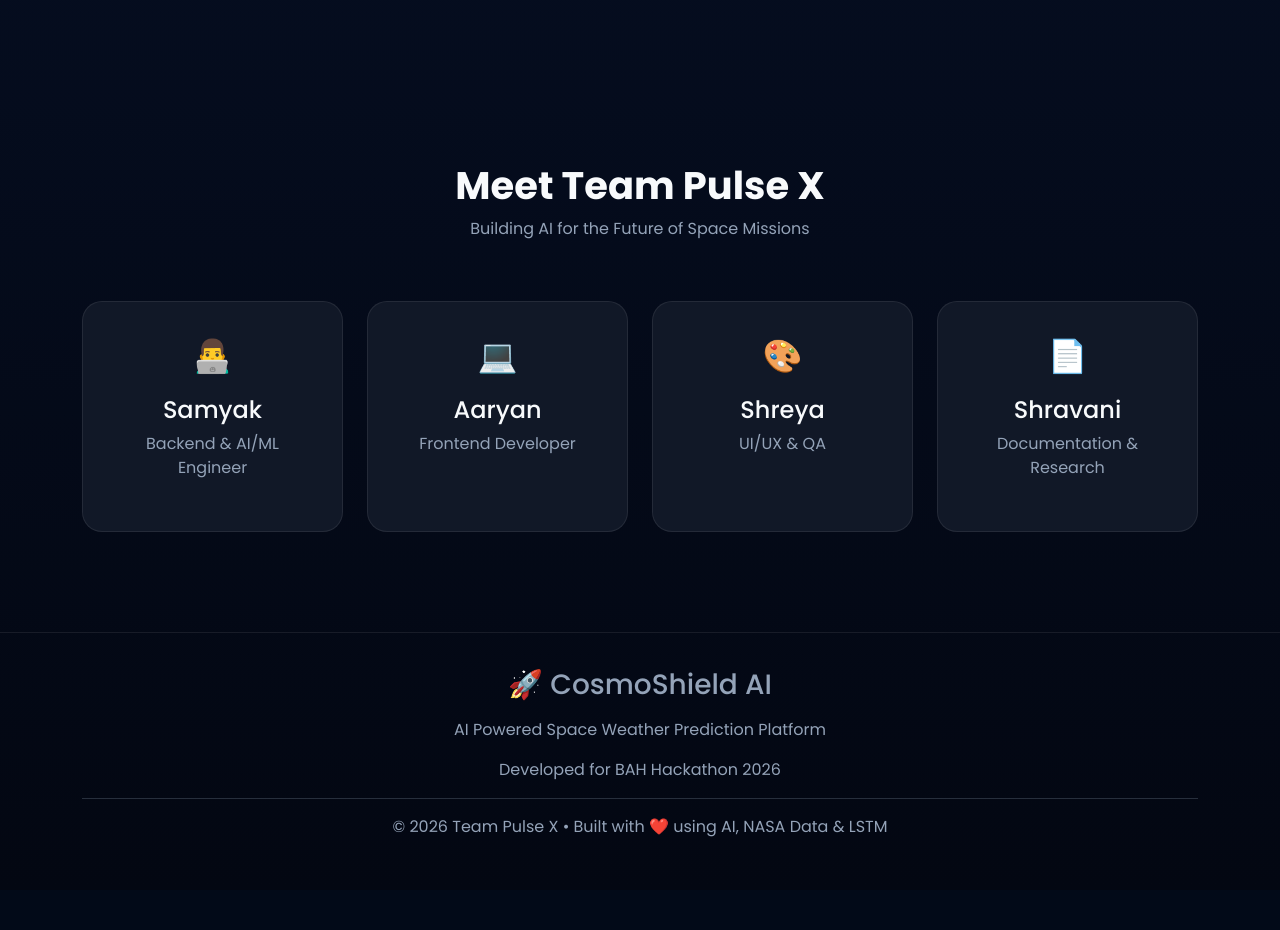
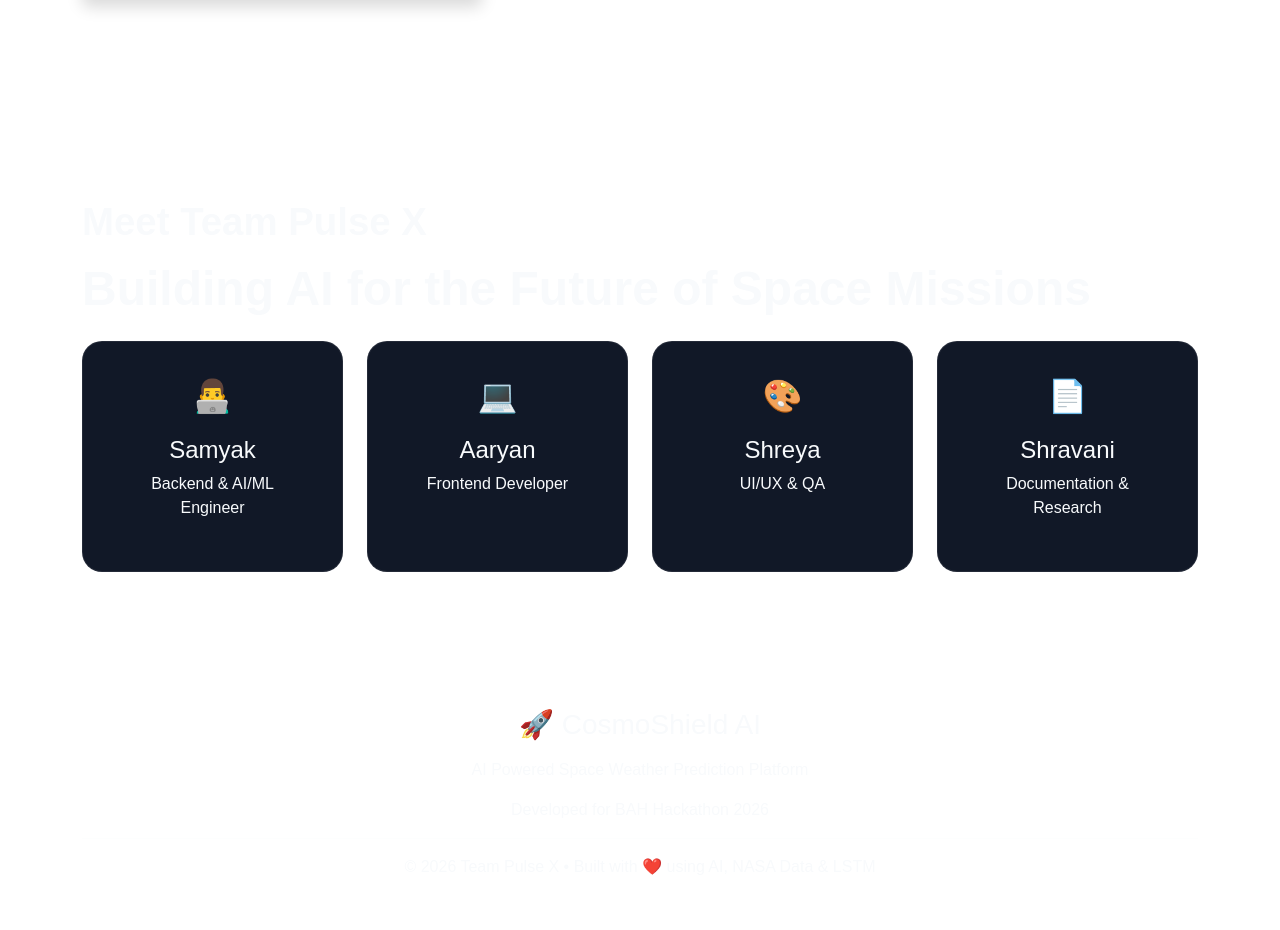
Before and after one commit to Samyakborkar12/CosmoShield-AI, a Flask app: page / in a window 1280 px wide. Shown: the part 2959-3889 px from the top of the page. Before the commit the page ends 3796 px from the top, so only its background shows below. Run offline with Flask 3, Linux system fonts and the light colour scheme.

Commit message:
Modify css file

```diff
--- a/frontend/static/css/style.css
+++ b/frontend/static/css/style.css
@@ -1,16 +1,36 @@
-@import url('https://fonts.googleapis.com/css2?family=Poppins:wght@300;400;500;600;700;800&display=swap');
+@import url('https://fonts.googleapis.com/css2?family=Space+Grotesk:wght@400;500;700&family=Inter:wght@400;500;600;700&display=swap');
 
 :root{
-    --bg:#030712;
-    --bg2:#07132d;
-    --card:#111827;
-    --primary:#0ea5e9;
-    --secondary:#6366f1;
-    --success:#22c55e;
-    --danger:#ef4444;
-    --text:#f8fafc;
-    --muted:#94a3b8;
-    --border:rgba(255,255,255,.08);
+
+--font-heading:'Space Grotesk',sans-serif;
+--font-body:'Inter',sans-serif;
+
+}
+
+:root{
+
+--bg:#030712;
+
+--surface:#0F172A;
+
+--card:#111827;
+
+--primary:#38BDF8;
+
+--accent:#8B5CF6;
+
+--success:#22C55E;
+
+--warning:#F59E0B;
+
+--danger:#EF4444;
+
+--text:#F8FAFC;
+
+--text2:#94A3B8;
+
+--border:rgba(255,255,255,.08);
+
 }
 
 *{
@@ -115,8 +138,11 @@ body::before{
 }
 
 .section-title{
-    text-align:center;
-    margin-bottom:60px;
+
+font-size:48px;
+
+font-weight:700;
+
 }
 
 .section-title h2{
```
Also changed, not shown: other parts of frontend/static/css/style.css (+41 -7 lines), frontend/static/css/dashboard.css (added).
